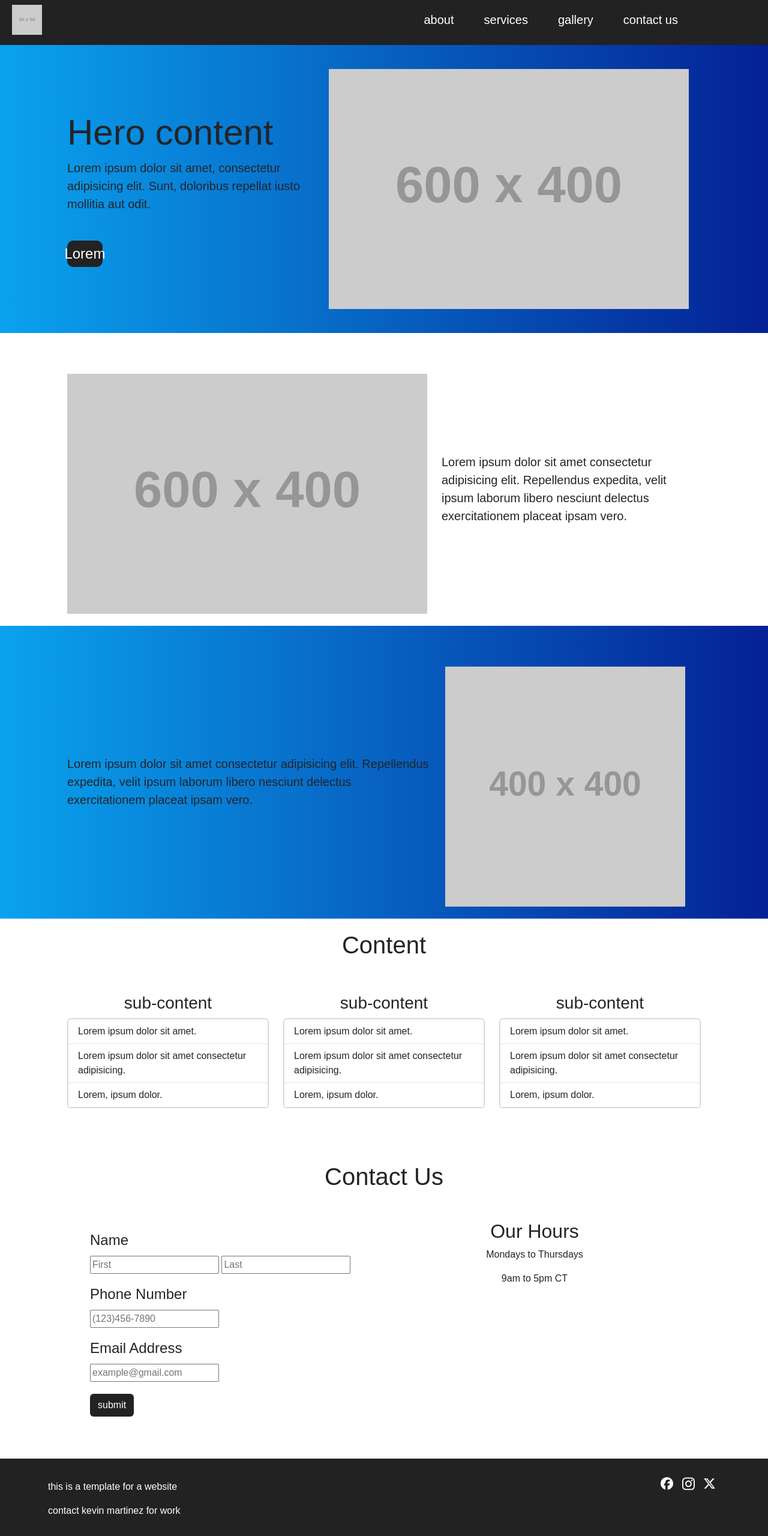
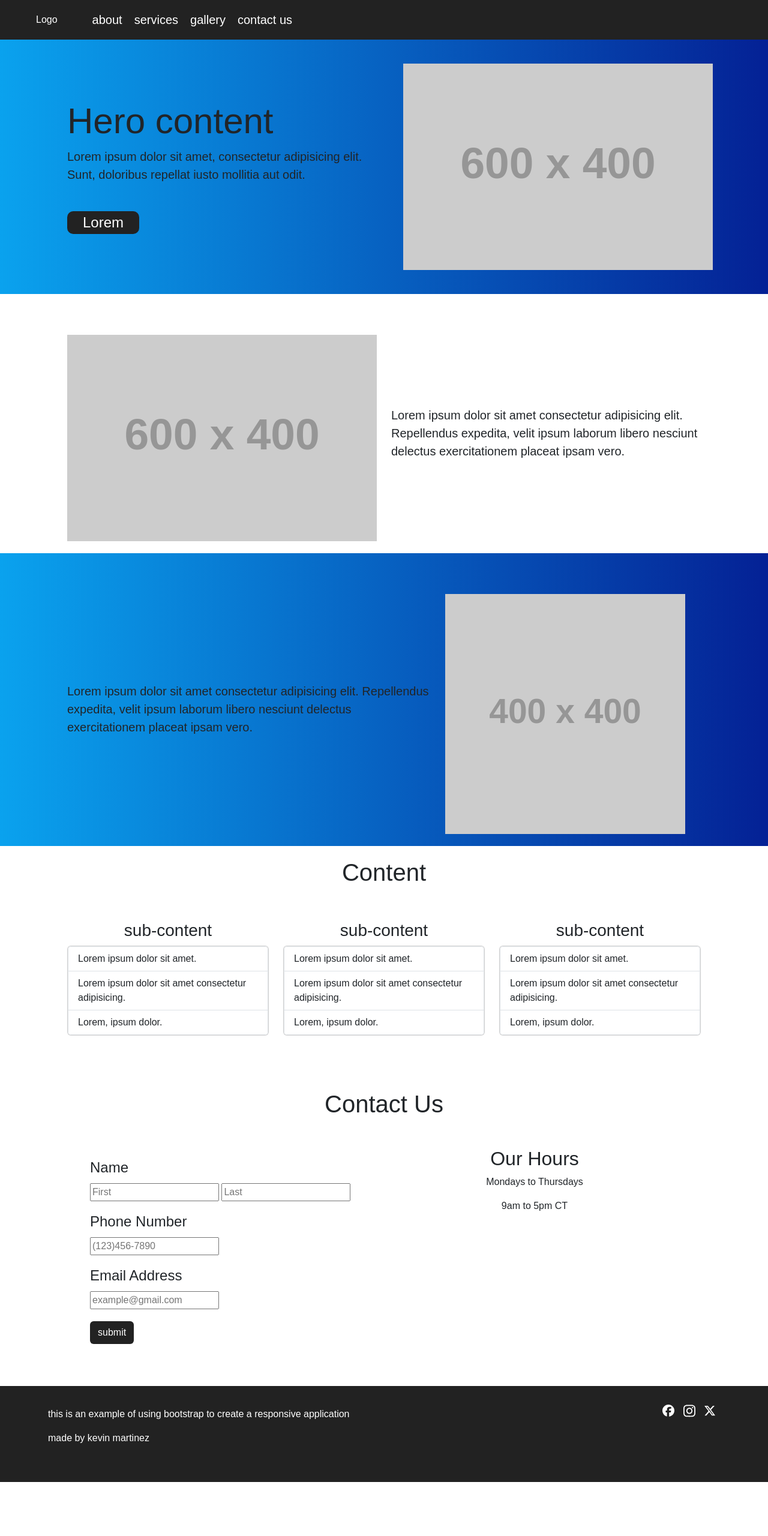
Before and after one commit to KevinMartinez5058/Template-website, a plain HTML site: page index.html in a window 1280 px wide. Shown: the whole page at 60% size. After the commit the page ends 2470 px from the top, so only its background shows below. Drawn offline with nearby package versions, Linux system fonts and the light colour scheme; placeholder pictures from the web are drawn by us; a web font is replaced by a local one.

Commit message:
Add files via upload

```diff
--- a/index.html
+++ b/index.html
@@ -10,27 +10,35 @@
       crossorigin="anonymous"
     />
     <link rel="stylesheet" href="styles.css" />
-    <title>Document</title>
+    <title>bootstrap</title>
   </head>
   <body>
     <header>
-      <nav class="navbar fixed-top navbar-fixed-top">
-        <div class="logo-img">
-          <a href="#"
-            ><img class="logo" src="https://placehold.co/50x50" alt="logo"
-          /></a>
+      <nav class="navbar navbar-expand-lg">
+        <div class="container-fluid">
+          <button
+            class="navbar-toggler"
+            type="button"
+            data-bs-toggle="collapse"
+            data-bs-target="#navbarToggler"
+            aria-controls="navbarToggler"
+            aria-expanded="true"
+            aria-label="Toggle navigation"
+          >
+            <span class="navbar-toggler-icon"></span>
+          </button>
+          <a class="logo ms-5" href="index.html">Logo</a>
+          <div class="collapse navbar-collapse ms-5" id="navbarToggler">
+            <ul class="navbar-nav">
+              <li class="nav-item"><a href="#">about</a></li>
+              <li class="nav-item"><a href="#">services</a></li>
+              <li class="nav-item"><a href="#">gallery</a></li>
+              <li class="nav-item"><a href="#">contact us</a></li>
+            </ul>
+          </div>
         </div>
-        <ul class="mb-lg-0">
-          <li><a href="#">about</a></li>
-          <li><a href="#">services</a></li>
-          <li><a href="#">gallery</a></li>
-          <li><a href="#">contact us</a></li>
-        </ul>
       </nav>
     </header>
-    <!-- <div class="pop-up hidden">
-      <h1></h1>
-    </div> -->
     <section class="hero">
       <div class="container">
         <div class="row">
@@ -42,10 +50,10 @@
             </p>
             <a class="hero-btn text-center" href="#">Lorem</a>
           </div>
-          <div class="col">
+          <div class="col mobile">
             <img
               src="https://placehold.co/600x400"
-              class="hero-img"
+              class="img-fluid hero-img"
               alt="hero image"
             />
           </div>
@@ -55,8 +63,12 @@
     <section class="section-a">
       <div class="container mt-5">
         <div class="row">
-          <div class="col">
-            <img src="https://placehold.co/600x400" alt="placeholder" />
+          <div class="col mobile">
+            <img
+              class="img-fluid"
+              src="https://placehold.co/600x400"
+              alt="placeholder"
+            />
           </div>
           <div class="col section-text">
             <p class="lead">
@@ -78,8 +90,12 @@
               exercitationem placeat ipsam vero.
             </p>
           </div>
-          <div class="col-5">
-            <img src="https://placehold.co/400x400" alt="placeholder" />
+          <div class="col-5 mobile">
+            <img
+              class="img-fluid"
+              src="https://placehold.co/400x400"
+              alt="placeholder"
+            />
           </div>
         </div>
       </div>
@@ -163,8 +179,11 @@
       <div class="container">
         <div class="row">
           <div class="col text">
-            <p>this is a template for a website</p>
-            <p>contact kevin martinez for work</p>
+            <p>
+              this is an example of using bootstrap to create a responsive
+              application
+            </p>
+            <p>made by kevin martinez</p>
           </div>
           <div class="col socials text-end">
             <ul>
@@ -210,6 +229,11 @@
     <script src="app.js"></script>
     <script
       src="https://kit.fontawesome.com/ea6fcb514e.js"
+      crossorigin="anonymous"
+    ></script>
+    <script
+      src="https://cdn.jsdelivr.net/npm/bootstrap@5.3.3/dist/js/bootstrap.bundle.min.js"
+      integrity="sha384-YvpcrYf0tY3lHB60NNkmXc5s9fDVZLESaAA55NDzOxhy9GkcIdslK1eN7N6jIeHz"
       crossorigin="anonymous"
     ></script>
   </body>
--- a/styles.css
+++ b/styles.css
@@ -15,28 +15,26 @@ body {
 a {
   text-decoration: none;
 }
-
 header {
-  height: 75px;
-  width: 100%;
   background-color: var(--black-color);
-  margin: 0;
-  padding: 0;
 }
 header ul {
-  display: flex;
-  justify-content: center;
-  align-items: center;
-  text-align: center;
-  margin: 0px 100px;
+  display: inline;
 }
 header li {
   list-style: none;
   display: inline;
-  margin-right: 50px;
+  margin: 10px;
   font-size: 20px;
 }
+.navbar-toggler {
+  background-color: #fff;
+  border: none;
+}
 
+.navbar-toggler:focus {
+  outline: none;
+}
 header a {
   color: #fff;
   text-decoration: none;
@@ -53,8 +51,6 @@ header a:hover {
 
 section {
   position: relative;
-  width: 100%;
-  height: 100%;
   padding: 20px 100px;
 }
 .hero {
@@ -80,8 +76,8 @@ section {
   background-color: var(--black-color);
   font-size: 24px;
   color: #fff;
-  width: 15%;
-  height: 10%;
+  max-width: 5em;
+  min-height: 10%;
   border-radius: 10px;
   margin-top: 30px;
 }
@@ -121,7 +117,8 @@ section {
 footer {
   background-color: var(--black-color);
   color: #fff;
-  height: 20vh;
+  min-height: 20vh;
+  display: flex;
 }
 
 footer li {
@@ -131,8 +128,8 @@ footer li {
 
 svg {
   fill: #fff;
-  width: 6%;
-  height: 6%;
+  max-width: 30px;
+  min-height: 30px;
   margin-top: 25px;
   padding: 5px;
 }
@@ -159,6 +156,17 @@ svg:hover {
   transform: translateY(-4px);
 }
 
-@media screen and (min-width: 800px){
+@media (max-width: 800px) {
+  .mobile {
+    display: none;
+  }
+  .contact-section {
+    padding: 0px;
+  }
+}
 
+@media (min-width: 1900px) {
+  .navbar {
+    margin: 0 25em;
+  }
 }
```
